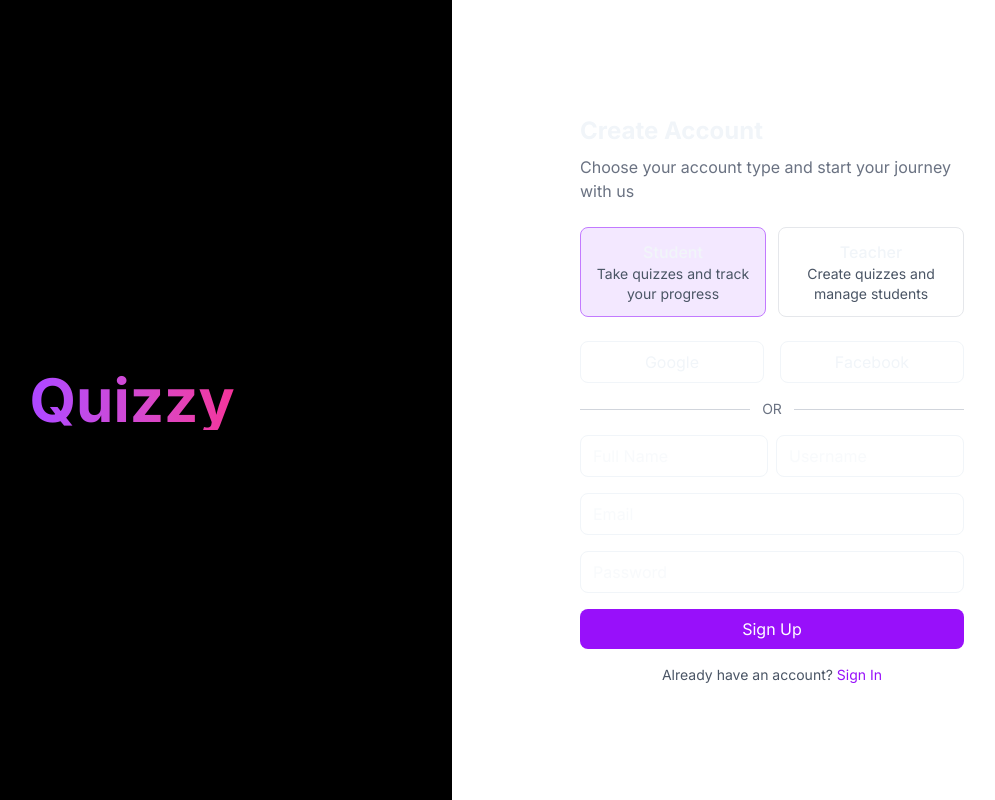
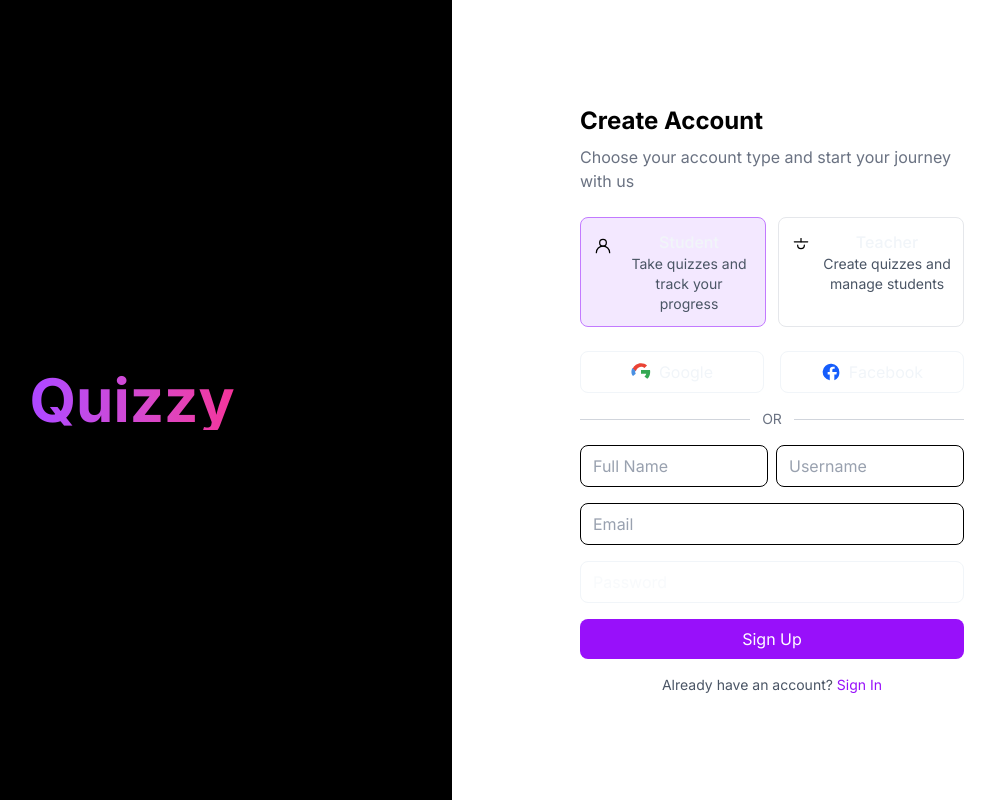
Before and after one commit to Shreyanshi210205/QuizMate, a Next.js app in the folder frontend/: page /auth/register in a window 1280 px wide. Shown: the whole page, without its empty margins (188-1183 px from the left). Built offline with nearby package versions, Linux system fonts and the light colour scheme.

Commit message:
changed ui in register page

```diff
--- a/frontend/src/app/auth/register/page.tsx
+++ b/frontend/src/app/auth/register/page.tsx
@@ -37,7 +37,7 @@ export default function SignupPage() {
       {/* Right side – signup form */}
       <div className="flex w-full lg:w-1/2 items-center justify-center bg-white">
         <div className="w-full max-w-md p-8">
-          <h2 className="text-2xl font-bold mb-2">Create Account</h2>
+          <h2 className="text-2xl font-bold mb-2 text-black">Create Account</h2>
           <p className="text-gray-500 mb-6">
             Choose your account type and start your journey with us
           </p>
@@ -45,28 +45,61 @@ export default function SignupPage() {
           <div className="flex gap-3 mb-6">
             <button
               onClick={() => setRole("student")}
-              className={`flex-1 border rounded-lg p-3 ${
+              className={`flex-1 border rounded-lg p-3 flex items-start gap-3 ${
                 role === "student" ? "bg-purple-100 border-purple-400" : "border-gray-200"
               }`}
             >
-              <span className="font-medium">Student</span>
-              <p className="text-sm text-gray-600">Take quizzes and track your progress</p>
+              <div className="w-8 h-8 flex items-center justify-center rounded-full bg-white/0">
+                {/* student icon - black */}
+                <svg className="w-5 h-5 text-black" viewBox="0 0 24 24" fill="none" xmlns="http://www.w3.org/2000/svg">
+                  <path d="M12 12a4 4 0 100-8 4 4 0 000 8z" stroke="currentColor" strokeWidth="1.5" strokeLinecap="round" strokeLinejoin="round"/>
+                  <path d="M4 20a8 8 0 0116 0" stroke="currentColor" strokeWidth="1.5" strokeLinecap="round" strokeLinejoin="round"/>
+                </svg>
+              </div>
+              <div>
+                <span className="font-medium">Student</span>
+                <p className="text-sm text-gray-600">Take quizzes and track your progress</p>
+              </div>
             </button>
 
             <button
               onClick={() => setRole("teacher")}
-              className={`flex-1 border rounded-lg p-3 ${
+              className={`flex-1 border rounded-lg p-3 flex items-start gap-3 ${
                 role === "teacher" ? "bg-purple-100 border-purple-400" : "border-gray-200"
               }`}
             >
-              <span className="font-medium">Teacher</span>
-              <p className="text-sm text-gray-600">Create quizzes and manage students</p>
+              <div className="w-8 h-8 flex items-center justify-center rounded-full bg-white/0">
+                {/* teacher icon - black */}
+                <svg className="w-5 h-5 text-black" viewBox="0 0 24 24" fill="none" xmlns="http://www.w3.org/2000/svg">
+                  <path d="M4 7h16" stroke="currentColor" strokeWidth="1.5" strokeLinecap="round" strokeLinejoin="round"/>
+                  <path d="M8 11a4 4 0 108 0" stroke="currentColor" strokeWidth="1.5" strokeLinecap="round" strokeLinejoin="round"/>
+                  <path d="M12 3v4" stroke="currentColor" strokeWidth="1.5" strokeLinecap="round" strokeLinejoin="round"/>
+                </svg>
+              </div>
+              <div>
+                <span className="font-medium">Teacher</span>
+                <p className="text-sm text-gray-600">Create quizzes and manage students</p>
+              </div>
             </button>
           </div>
 
           <div className="flex gap-4 mb-4">
-            <button className="flex-1 border rounded-lg py-2">Google</button>
-            <button className="flex-1 border rounded-lg py-2">Facebook</button>
+            <button className="flex-1 border rounded-lg py-2 flex items-center justify-center gap-2">
+              {/* Google icon */}
+              <svg className="w-5 h-5" viewBox="0 0 48 48" xmlns="http://www.w3.org/2000/svg">
+                <path fill="#EA4335" d="M24 11.5c3.3 0 6.1 1.2 8.3 3.1l6.2-6.1C34.9 5 29.9 3 24 3 14.9 3 7.2 8.6 4 16.6l7.5 5.8C12.9 17 17.9 11.5 24 11.5z"/>
+                <path fill="#34A853" d="M46 24c0-1.6-.1-3.1-.4-4.6H24v8.7h12.6c-.5 2.8-2.1 5.1-4.5 6.7l7 5.4C43.9 36.6 46 30.6 46 24z"/>
+                <path fill="#4A90E2" d="M11.5 28.4A14.6 14.6 0 0110 24c0-1.3.2-2.6.5-3.8l-7.5-5.8C2.4 16.8 1 20.2 1 24c0 3.8 1.4 7.2 3.9 9.8l6.6-5.4z"/>
+              </svg>
+              <span>Google</span>
+            </button>
+            <button className="flex-1 border rounded-lg py-2 flex items-center justify-center gap-2">
+              {/* Facebook icon */}
+              <svg className="w-5 h-5 text-blue-600" viewBox="0 0 24 24" xmlns="http://www.w3.org/2000/svg">
+                <path fill="currentColor" d="M22 12a10 10 0 10-11.5 9.9v-7H8v-3h2.5V9.5c0-2.5 1.5-3.9 3.7-3.9 1.1 0 2.2.2 2.2.2v2.4h-1.2c-1.2 0-1.6.8-1.6 1.6V12H19l-.5 3h-2.5v7A10 10 0 0022 12z"/>
+              </svg>
+              <span>Facebook</span>
+            </button>
           </div>
 
           <div className="flex items-center my-4">
@@ -79,17 +112,17 @@ export default function SignupPage() {
             <div className="flex gap-2">
               <input
                 placeholder="Full Name"
-                className="w-1/2 border rounded-lg px-3 py-2 focus:ring-2 focus:ring-purple-500 outline-none"
+                className="w-1/2 border rounded-lg px-3 py-2 focus:ring-2 focus:ring-purple-500 outline-none text-black placeholder:text-gray-400"
               />
               <input
                 placeholder="Username"
-                className="w-1/2 border rounded-lg px-3 py-2 focus:ring-2 focus:ring-purple-500 outline-none"
+                className="w-1/2 border rounded-lg px-3 py-2 focus:ring-2 focus:ring-purple-500 outline-none text-black placeholder:text-gray-400"
               />
             </div>
             <input
               placeholder="Email"
               type="email"
-              className="w-full border rounded-lg px-3 py-2 focus:ring-2 focus:ring-purple-500 outline-none"
+              className="w-full border rounded-lg px-3 py-2 focus:ring-2 focus:ring-purple-500 outline-none text-black placeholder:text-gray-400"
             />
             <input
               placeholder="Password"
```
